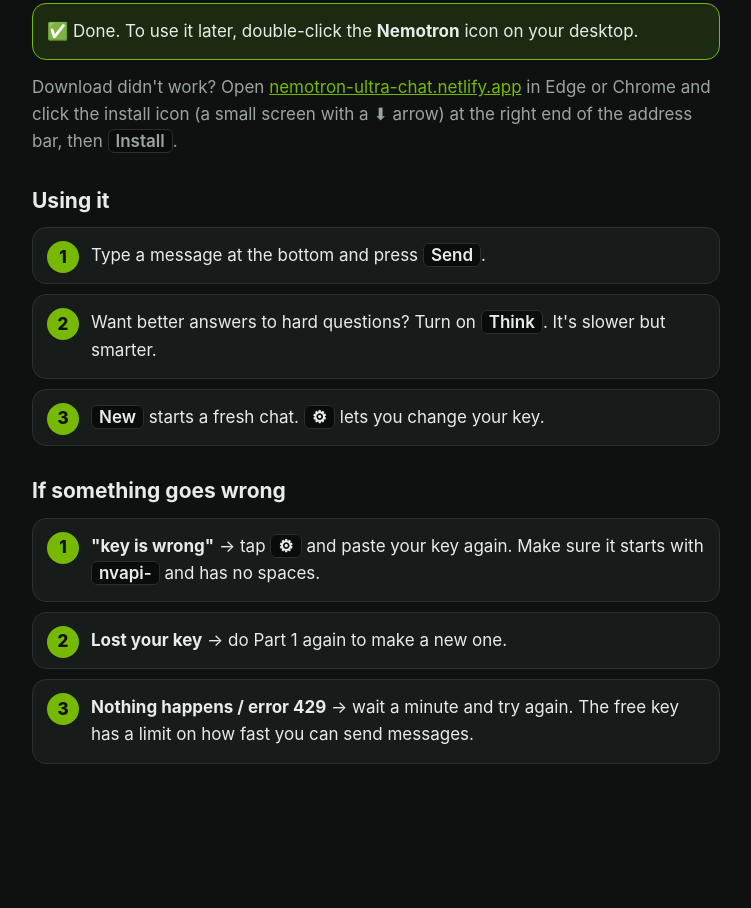
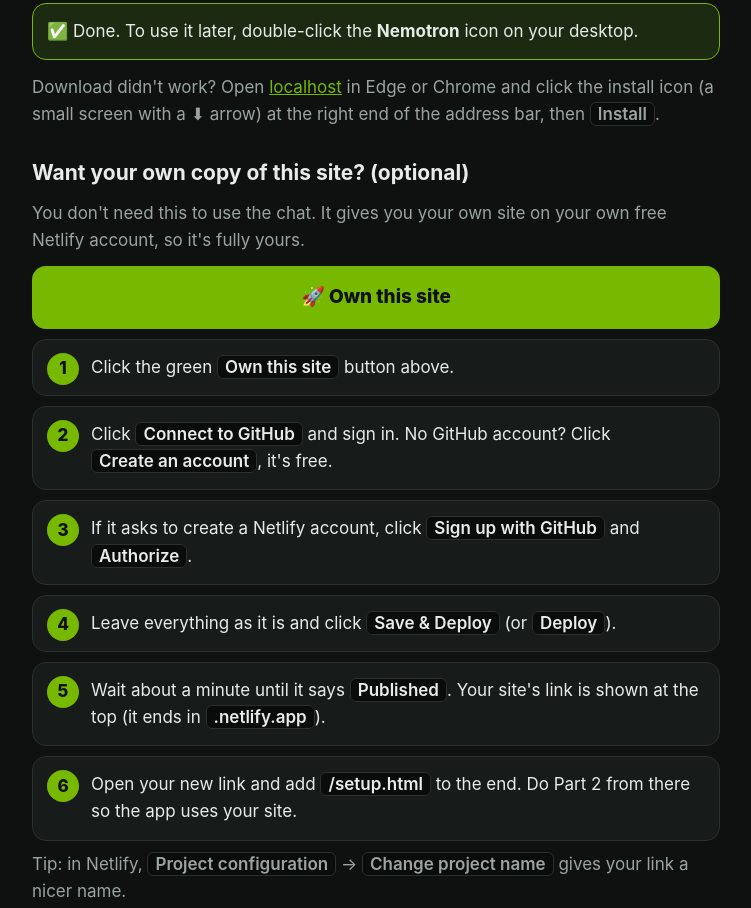
Before and after one commit to ZXVenom278/nemotron-chat, a plain HTML site: page public/setup.html in a window 1280 px wide. Shown: the part 1656-2564 px from the top of the page, without its empty margins (264-1015 px from the left). Before the commit the page ends 2490 px from the top, so only its background shows below. Drawn offline with Linux system fonts and the light colour scheme.

Commit message:
Add own-this-site option; setup file follows the site it came from
Co-Authored-By: Claude Opus 5.5 <noreply@anthropic.com>

```diff
--- /dev/null
+++ b/netlify/edge-functions/setup-bat.js
@@ -0,0 +1,6 @@
+// Serves the PC setup file pointed at whichever copy of the site it was downloaded from.
+export default async (req, context) => {
+  const res = await context.next();
+  const text = (await res.text()).replaceAll("https://nemotron-ultra-chat.netlify.app", new URL(req.url).origin);
+  return new Response(text, { headers: res.headers });
+};
--- a/public/setup.html
+++ b/public/setup.html
@@ -82,6 +82,19 @@ a{color:var(--accent)}
   <div class="done">✅ Done. To use it later, just tap the <b>Nemotron</b> icon.</div>
 </section>
 
+<h2>Want your own copy of this site? (optional)</h2>
+<p class="lead" style="margin:0 0 12px">You don't need this to use the chat. It gives you your own site on your own free Netlify account, so it's fully yours.</p>
+<a class="big" href="https://app.netlify.com/start/deploy?repository=https://github.com/ZXVenom278/nemotron-chat" target="_blank">🚀 Own this site</a>
+<ol>
+  <li>Click the green <b class="k">Own this site</b> button above.</li>
+  <li>Click <b class="k">Connect to GitHub</b> and sign in. No GitHub account? Click <b class="k">Create an account</b>, it's free.</li>
+  <li>If it asks to create a Netlify account, click <b class="k">Sign up with GitHub</b> and <b class="k">Authorize</b>.</li>
+  <li>Leave everything as it is and click <b class="k">Save &amp; Deploy</b> (or <b class="k">Deploy</b>).</li>
+  <li>Wait about a minute until it says <b class="k">Published</b>. Your site's link is shown at the top (it ends in <b class="k">.netlify.app</b>).</li>
+  <li>Open your new link and add <b class="k">/setup.html</b> to the end. Do Part 2 from there so the app uses your site.</li>
+</ol>
+<p class="lead">Tip: in Netlify, <b class="k">Project configuration</b> → <b class="k">Change project name</b> gives your link a nicer name.</p>
+
 <h2>Using it</h2>
 <ol>
   <li>Type a message at the bottom and press <b class="k">Send</b>.</li>
@@ -103,6 +116,8 @@ function pick(w){
   document.getElementById('tPc').classList.toggle('on',w==='pc');
   document.getElementById('tIp').classList.toggle('on',w==='ip');
 }
+document.querySelectorAll('b.k').forEach(b=>{if(b.textContent==='nemotron-ultra-chat.netlify.app')b.textContent=location.host});
+document.querySelectorAll('a[href="/"]').forEach(a=>a.textContent=location.host);
 if(/iPhone|iPad|iPod/.test(navigator.userAgent)) pick('ip');
 </script>
 </body>
```
Also changed, not shown: 1 other file.
